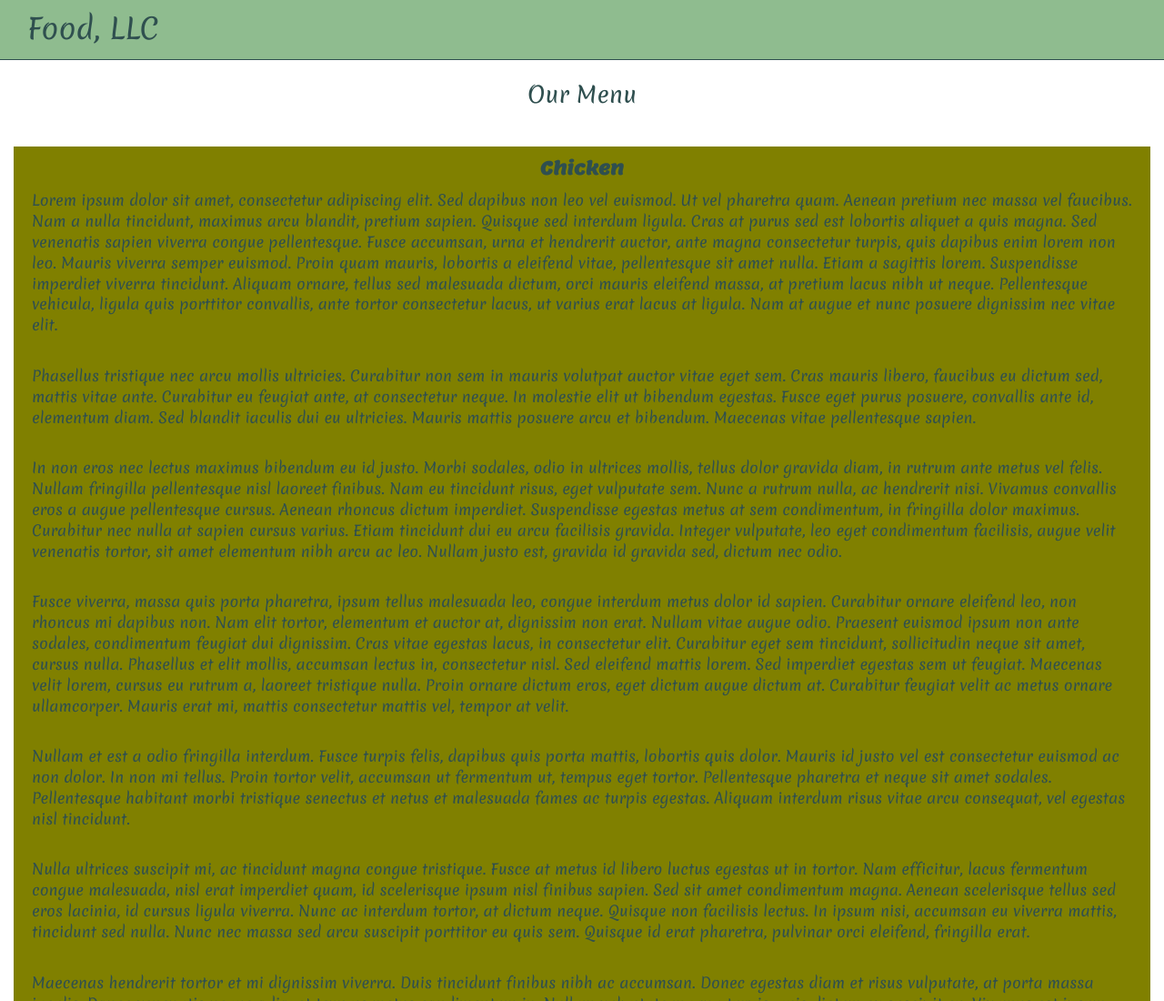
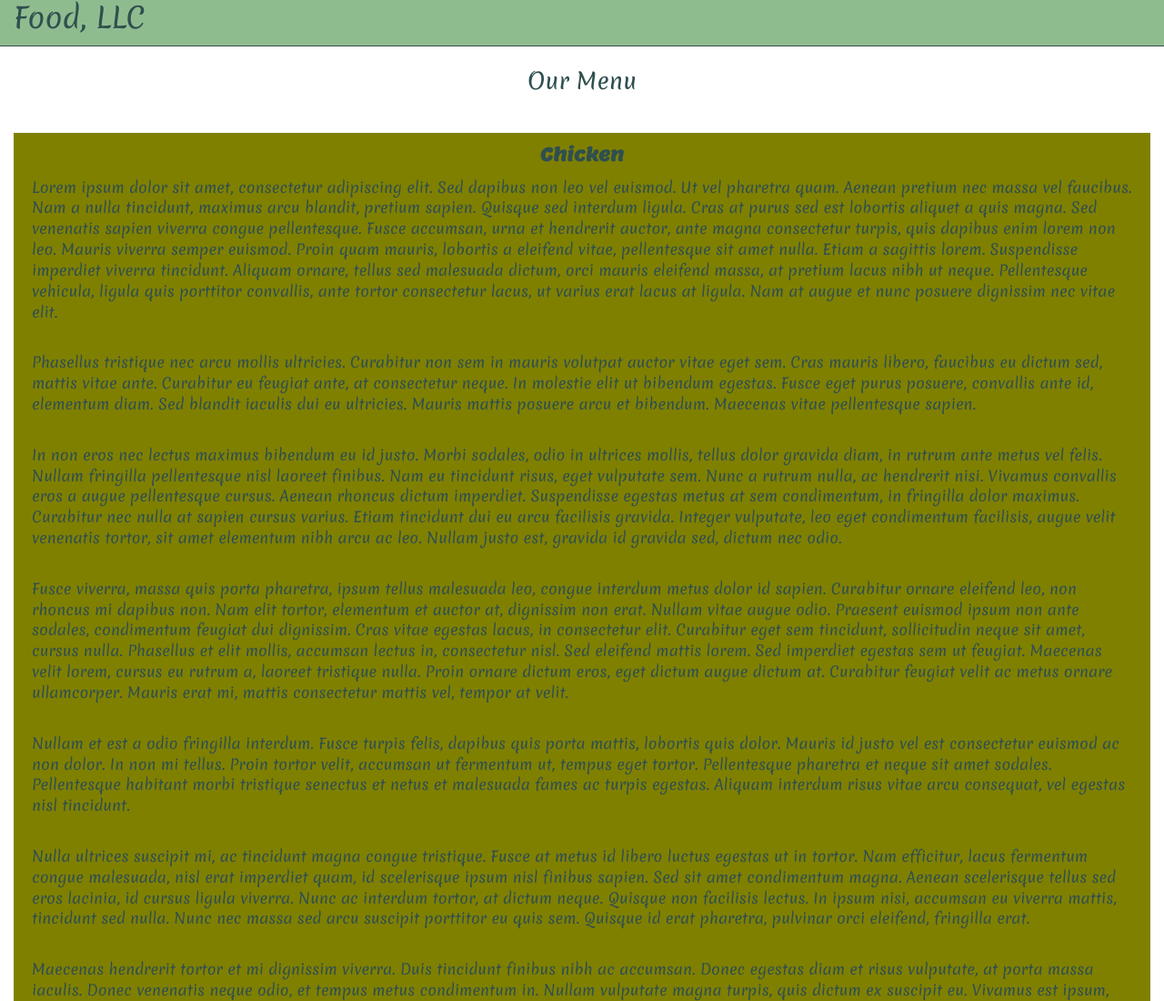
Before and after one commit to fumanti/coursera3, a plain HTML site: page index.html in a window 1280 px wide. Shown: the top 1100 px of the page at 91% size. Drawn offline with Linux system fonts and the light colour scheme.

Commit message:
modified:   index.html

```diff
--- a/index.html
+++ b/index.html
@@ -25,7 +25,7 @@
 	  <div class="container-fluid">
 	    <!-- Brand and toggle get grouped for better mobile display -->
 	    <div class="navbar-header">
-	    	<div id="menu-main" class="visible-xs visible-sm visible-md visible-lg">Food, LLC</div>
+	    	<div id="menu-main" class="navbar-brand visible-xs visible-sm visible-md visible-lg">Food, LLC</div>
 	      	<button type="button" class="navbar-toggle collapsed" data-toggle="collapse" data-target="#navbar-collapse-1" aria-expanded="false">
 	        	<span class="sr-only">Toggle navigation</span>
 	        	<span class="icon-bar"></span>
```
